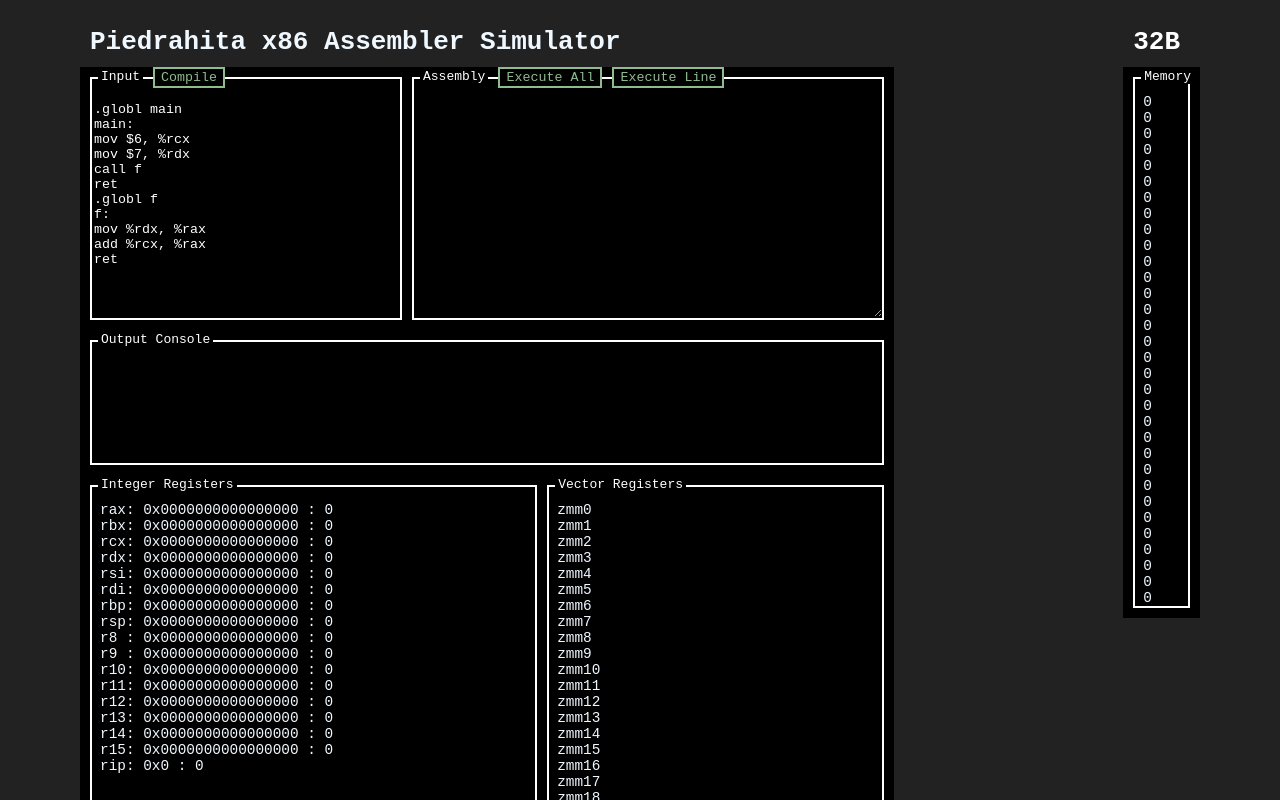
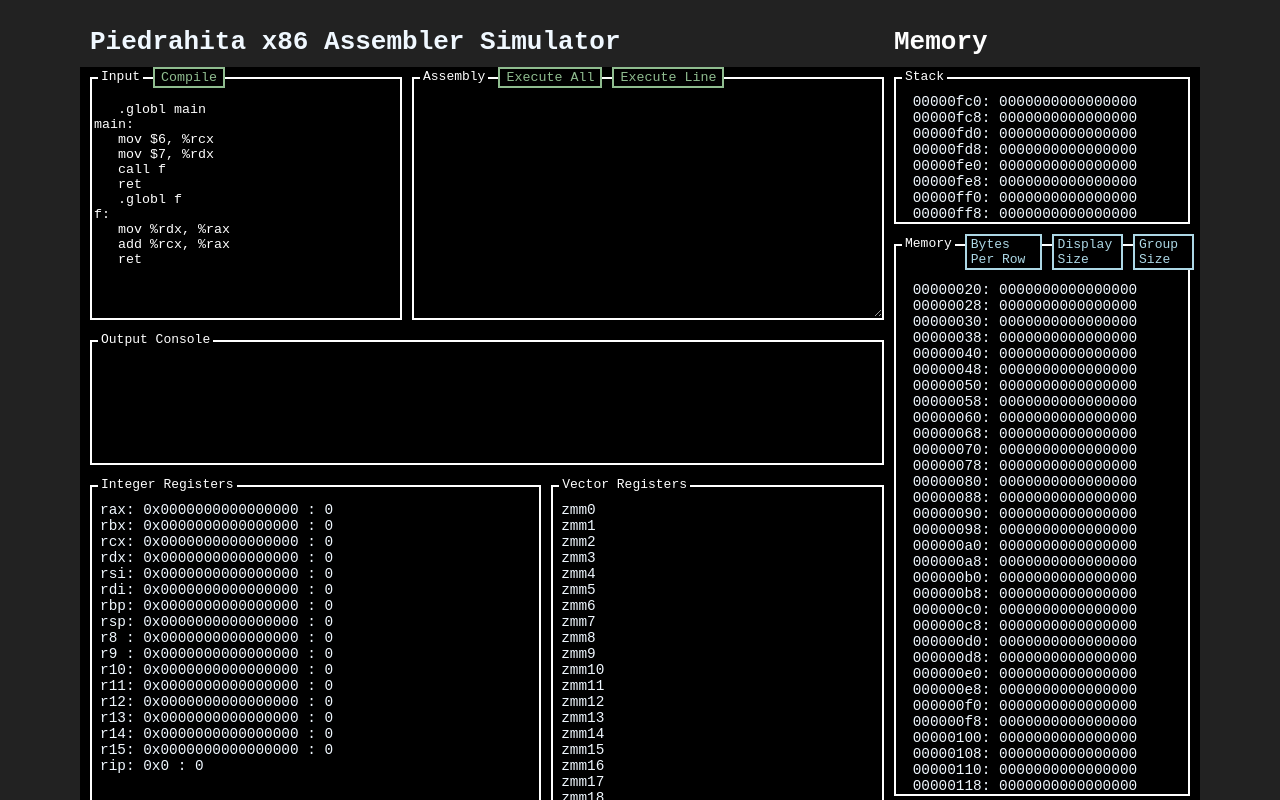
Before and after one commit to redassser/ASM, a Next.js app: page / in a window 1280 px wide. Shown: the top 800 px of the page. Built offline with nearby package versions, Linux system fonts and the light colour scheme.

Commit message:
mem and some options, exec all NOT WORKING

```diff
--- a/components/cpu.js
+++ b/components/cpu.js
@@ -4,6 +4,7 @@
 */
 export default class cpu {
     constructor(memSize) {
+        this.memSize = memSize;
         this.intRegisters = new BigUint64Array(16); // 16 integer registers, each has 64 bytes
         this.fpRegs = new BigUint64Array(32*8); // 32 zmm registers, each has 64 bytes (512 bits) AVX512
         this.rip = new BigUint64Array(1); // PC on intel is called rip, 64 bits
@@ -32,6 +33,7 @@ export default class cpu {
     xori(int, regB, regC) { // Quad, Double, Single
         this.intRegisters[regC] = BigInt(int ^ this.intRegisters[regB]);
     }
+
     //End Completed
     and(regA, regB, regC) { // Quad, Double, Single
 
--- a/components/index.module.css
+++ b/components/index.module.css
@@ -1,8 +1,13 @@
+/* Entire */
+.home {
+    display: flex;
+    gap: 10px;
+}
 /* Wrapper */
 .wrapper {
     background-color: black;
     display: flex;
-    flex-flow: row wrap;
+    flex-flow: row nowrap;
     gap: 10px;
     margin-top: 20px;
 }
@@ -43,7 +48,35 @@
 .headbutton:active {
     background-color: green;
 }
-
+.dropdown {
+    display:block;
+    z-index: 1;
+}
+.dropbutton {
+    position: relative;
+    top: -2px;
+    padding: 1px;
+    padding-left: 4px; padding-right: 4px;
+    background-color: black;
+    color:lightblue;
+    border: 2px solid lightblue;
+    font-family: monospace;
+}
+.dropoptions {
+    position: absolute;
+    display: none;
+}
+.dropdown:hover .dropoptions {
+    display: flex;
+    flex-flow: column nowrap;
+}
+.option {
+    background-color: lightblue;
+    color:black;
+    border: 2px solid black;
+    width: 100%;
+    font-family: monospace;
+}
 /* Segment Body */
 .segbody {
     position: relative;
@@ -61,6 +94,7 @@
     min-height: 12rem;
     margin-bottom: 22px;
     flex-grow: 1;
+    white-space: pre;
 }
 .bodytext:focus {
     outline:0;
@@ -69,4 +103,6 @@
     color:aliceblue;
     font-size: .9rem;
     padding-left: .5rem;
+    padding-right: .5rem;
+    white-space: pre;
 }
--- a/components/translatex86.js
+++ b/components/translatex86.js
@@ -1,6 +1,6 @@
 import x86cpu from "/components/x86"
 
-export const x86 = new x86cpu(32)
+export const x86 = new x86cpu(4096)
 
 export function translatex86(input) {
     if(!input) return;
--- a/components/x86.js
+++ b/components/x86.js
@@ -13,6 +13,7 @@ export default class x86cpu extends cpu {
                 ["zmm20","ymm20","xmm20"],["zmm21","ymm21","xmm21"],["zmm22","ymm22","xmm22"],["zmm23","ymm23","xmm23"],
                 ["zmm24","ymm24","xmm24"],["zmm25","ymm25","xmm25"],["zmm26","ymm26","xmm26"],["zmm27","ymm27","xmm27"],
                 ["zmm28","ymm28","xmm28"],["zmm29","ymm29","xmm29"],["zmm30","ymm30","xmm30"],["zmm31","ymm31","xmm31"]]
+    rsp = this.regPos("rsp");
     regPos(reg) {
         for(var i=0;i<this.intregs.length;i++)
             if(this.intregs[i].includes(reg)) return i;
@@ -81,8 +82,29 @@ export default class x86cpu extends cpu {
     xori(c, toReg) {
         super.addi(c,this.regPos(toReg),this.regPos(toReg));
     }
-    shr(reg) {
-
+    readMem(reg, loc) {
+        var val = new Uint8Array(8);
+        for(let i=0;i<8;i++) {
+            val[i]=this.mem[loc+i]
+        }
+        this.intRegisters[reg] = new BigUint64Array([val]);
+    }
+    writeMem(reg, loc) {
+        var val = new Uint8Array([this.intRegisters[reg]])
+        for(let i=0;i<8;i++) {
+            this.mem[loc+i] = val[i];
+        }
+    }
+    push(reg) {
+        this.intRegisters[this.rsp]-=8;
+        this.writeMem(reg, this.intRegisters(this.rsp));
+    }
+    pop(reg) {
+        this.readMem(reg, this.intRegisters(this.rsp));
+        this.intRegisters[this.rsp]+=8;
+    }
+    shr(reg, num) {
+        this.intRegisters[this.regPos(reg)] = this.intRegisters[this.regPos(reg)] >> num;
     }
     call(loc) {
         const rsp = Number(this.intRegisters[this.regPos("esp")]);
--- a/pages/index.js
+++ b/pages/index.js
@@ -10,18 +10,18 @@ import styles from "/components/index.module.css"
     -> Input is translated into functions defined in class declaration x86 -> ../components/translatex86.js
 */
 const defaultcode = [
-    ".globl main",
+    "   .globl main",
     "main:",
-        "mov $6, %rcx",
-        "mov $7, %rdx",
-        "call f",
-        "ret",
+    "   mov $6, %rcx",
+    "   mov $7, %rdx",
+    "   call f",
+    "   ret",
 
-        ".globl f",
+    "   .globl f",
     "f:",
-        "mov %rdx, %rax",
-        "add %rcx, %rax",
-        "ret"
+    "   mov %rdx, %rax",
+    "   add %rcx, %rax",
+    "   ret"
         ].join("\n")
 
 
@@ -31,29 +31,59 @@ export default function Home() {
     const [err, setErr] = useState("");
     const [list, setList] = useState({});
     const [names, setNames] = useState({main:0});
-    const [settings, setSettings] = useState({memSize:32,bytePerLine:16,baseAddress:32});
+    const [MemSettings, setMemSettings] = useState({displaySize:256,bytePerLine:16,grouping:8,baseAddress:32});
+    const [StackSettings, setStackSettings] = useState({displaySize:64,bytePerLine:8,grouping:8,baseAddress:x86.memSize-64});
+    var prevSP;
 
-    function handleStack() {
-        if(x86.rip>=list.length) {setErr(["The program has ended"]);return;}
-        x86.execAll(list,names);
-    }
-    function handleNext() {
-        if(x86.rip>=list.length||x86.rip<0) {setErr(["The program has ended"]);return;}
-        x86.exec(list[x86.rip],names);
+    function handleExec(opt) {
+        if(x86.rip[0]>=list.length||x86.rip[0]<0) {setErr(["The program has ended"]);return;}
+        if(opt==='n') x86.exec(list[x86.rip],names);
+        else if(opt==='a') x86.execAll(list,names);
+        setRegs(x86.intRegisters.slice(0));
         if(list[x86.rip]==undefined) {setErr(["The program has ended"]);return;}
-        listChange(list);
-        setRegs(x86.intRegisters.slice(0));
     }
     function handleInput(evt) {
         setInput(evt.target.value);
     }
     function handleSubmit() {
-        x86.rip = 0; x86.movi(settings.memSize-8,"rsp")
+        x86.rip = 0; x86.movi(x86.memSize-8,"rsp")
         const obj = translatex86(input);
         setRegs(x86.intRegisters.slice(0));
         setErr(obj.errors.join("\n"));
         setList(obj.list);
         setNames(obj.names);
+    }
+    function displayByteHex(val) {
+        val=val.toString(16);
+        if((val).length<2) {val="0"+(val)};
+        return val;
+    }
+    function handleOpts(options,setting,type) {
+        var optarray = [];
+        for(const opt of options) {
+            var prefix = "";
+            if(opt===type[setting]) prefix="> ";
+            var temp = type; type[setting] = opt;
+            console.log(type[setting])
+            optarray.push(<button className={styles.option} key={opt} onClick={()=>setMemSettings(temp)}>{prefix+opt+" Bytes"}</button>);
+        }
+        return optarray;
+    }
+    function handleMem(settings) {
+        var memarray = [], j=1;
+        for(let i=settings.baseAddress;i<settings.baseAddress+settings.displaySize;i+=settings.bytePerLine) {
+            var prefix = " "; var byte = x86.mem[i];
+            var address = i.toString(16);
+            var hexstring = "";
+            for(let j=0;j<settings.bytePerLine;j++) {
+                if(j%settings.grouping==0) {hexstring+=" "}
+                hexstring+=displayByteHex(x86.mem[i+j]);
+            }
+            if(i==x86.intRegisters[x86.regPos("rsp")]) {prefix=">"}
+            if((address).length<8) {address="0".repeat(8-(address).length)+(address)}
+            memarray.push(<div className={styles.register} key={i}>{prefix+address+":"+hexstring}</div>)
+        }
+        return memarray;
     }
     function listChange(list) {
         const h = [];
@@ -75,8 +105,8 @@ export default function Home() {
         return h
     }
     return(
-    <>
-        <div style={{float:"left"}}>
+    <div className={styles.home}>
+        <div className={styles.side}>
             <div className={styles.wrapper} style={{display:"none"}} >
                 <div className={styles.vertseg}>
                     <div className={styles.seghead}>
@@ -98,8 +128,8 @@ export default function Home() {
                 <div className={styles.vertseg}>
                     <div className={styles.seghead}>
                         <div className={styles.headtitle}>Assembly</div>
-                        <button className={styles.headbutton} onClick={handleStack}>Execute All</button>
-                        <button className={styles.headbutton} onClick={handleNext}>Execute Line</button>
+                        <button className={styles.headbutton} onClick={()=>handleExec('a')}>Execute All</button>
+                        <button className={styles.headbutton} onClick={()=>handleExec('n')}>Execute Line</button>
                     </div>
                     <div className={styles.segbody}>
                         <textarea spellCheck="false" disabled className={styles.bodytext} style={{minWidth:"29rem",resize:"vertical"}} value={listChange(list).join("\n")} onChange={evt => handleInput(evt)}/>
@@ -143,21 +173,55 @@ export default function Home() {
                 </div>
             </div>
         </div>
-        <div style={{float:"right"}}>
-            <h1>32B</h1>
+        <div className={styles.side}>
+            <h1>Memory</h1>
+            <div className={styles.wrapper}>
+                <div className={styles.vertseg}>
+                    <div className={styles.seghead}>
+                        <div className={styles.headtitle}>Stack</div>
+                    </div>
+                    <div className={styles.segbody}>
+                        {handleMem(StackSettings)}
+                    </div>
+                </div>
+            </div>
             <div className={styles.wrapper}>
                 <div className={styles.vertseg}>
                     <div className={styles.seghead}>
                         <div className={styles.headtitle}>Memory</div>
+                        <div className={styles.dropdown}>
+                            <div className={styles.dropbutton}>Bytes Per Row</div>
+                            <div className={styles.dropoptions} style={{width:"103px"}}>
+                                {handleOpts([32,16,8],"bytePerLine",MemSettings)}
+                            </div>
+                        </div>
+                        <div className={styles.dropdown}>
+                            <div className={styles.dropbutton}>Display Size</div>
+                            <div className={styles.dropoptions} style={{width:"95px"}}>
+                                {[512,256,128].map(opt=>{
+                                    var prefix = "";
+                                    if(opt===MemSettings.displaySize) prefix="> ";
+                                    return(<button className={styles.option} onClick={()=>setMemSettings({...MemSettings,displaySize:opt})}>{prefix+opt+" Bytes"}</button>);
+                                })}
+                            </div>
+                        </div>
+                        <div className={styles.dropdown}>
+                            <div className={styles.dropbutton}>Group Size</div>
+                            <div className={styles.dropoptions} style={{width:"80px"}}>
+                                {[4,8,16].map(opt=>{
+                                    var prefix = "";
+                                    if(opt===MemSettings.grouping) opt="> "+opt;
+                                    return(<button className={styles.option} onClick={()=>setMemSettings({...MemSettings,grouping:opt})}>{opt+" Bytes"}</button>);
+                                })}
+                            </div>
+                        </div>
                     </div>
                     <div className={styles.segbody}>
-                        {Array.from(x86.mem).map((item,ind) => {
-                            return(<div className={styles.register} key={ind}>{item}</div>)
-                        })}
+                        {handleMem(MemSettings)}
                     </div>
                 </div>
             </div>
         </div>
-    </>
+    </div>
     )
 }
```
